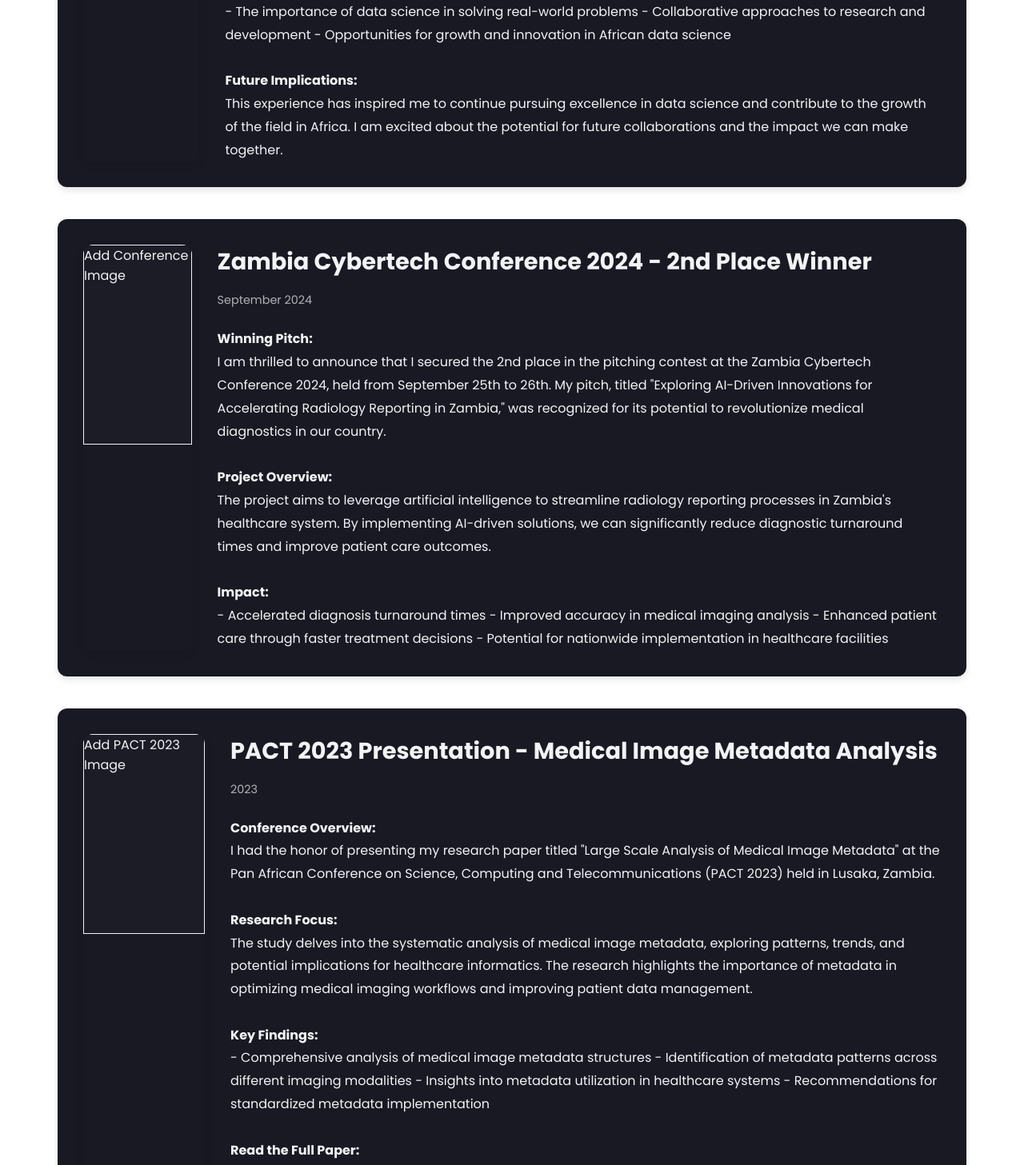
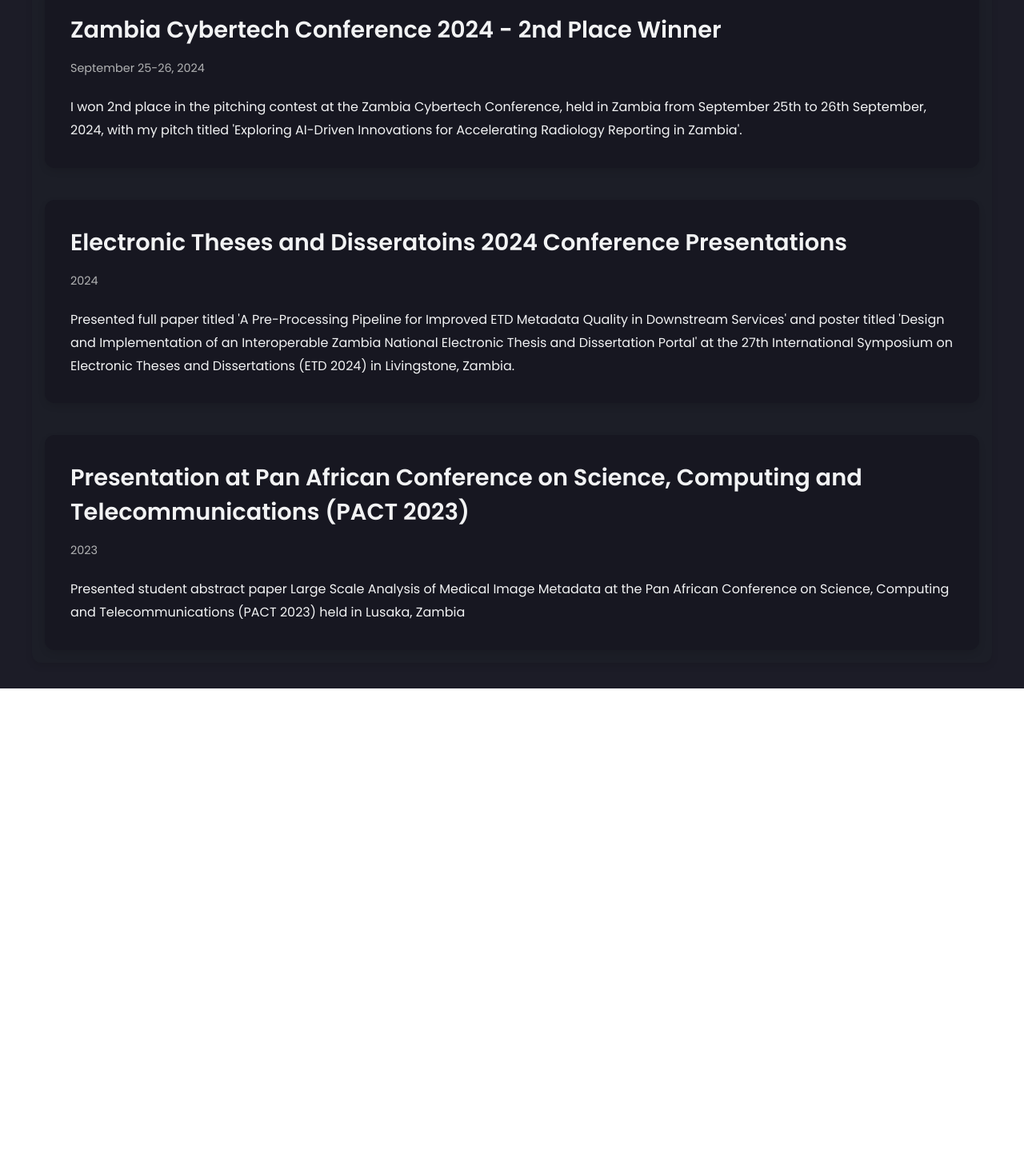
Before and after one commit to ElijahChileshe/portfolio, a React (Create React App) app: page /blogs in a window 1280 px wide. Shown: the part 560-2017 px from the top of the page at 80% size. After the commit the page ends 1421 px from the top, so only its background shows below. Built offline with nearby package versions, Linux system fonts and the light colour scheme.

Commit message:
modified blogs page

```diff
--- a/src/components/Blogs/Blogs.js
+++ b/src/components/Blogs/Blogs.js
@@ -4,10 +4,23 @@ import { useTheme } from 'styled-components';
 import ejayImg from '../../Images/DSA 1.jpg';
 
 const BlogContainer = styled.div`
-  padding: 4rem 2rem;
+  width: 100%;
+  padding: 2rem 0;
+  display: flex;
+  justify-content: center;
+  background-color: ${({ theme }) => theme.bg};
+`;
+
+const BlogWrapper = styled.div`
+  width: 100%;
   max-width: 1200px;
-  margin: 0 auto;
-  color: ${({ theme }) => theme.text_primary};
+  display: flex;
+  flex-direction: column;
+  gap: 14px;
+  padding: 1rem;
+  background-color: ${({ theme }) => theme.bgLight};
+  border-radius: 12px;
+  box-shadow: 0 4px 8px rgba(0, 0, 0, 0.1);
 `;
 
 const BlogHeader = styled.h1`
@@ -15,6 +28,7 @@ const BlogHeader = styled.h1`
   margin-bottom: 3rem;
   text-align: center;
   color: ${({ theme }) => theme.primary};
+  font-weight: 700;
 `;
 
 const BlogContent = styled.div`
@@ -24,16 +38,18 @@ const BlogContent = styled.div`
 `;
 
 const BlogPost = styled.div`
-  background: ${({ theme }) => theme.card_light};
+  background: ${({ theme }) => theme.card};
   border-radius: 12px;
   padding: 2rem;
   box-shadow: 0 4px 8px rgba(0, 0, 0, 0.1);
   transition: transform 0.3s ease;
   display: flex;
   gap: 2rem;
+  color: ${({ theme }) => theme.text_primary};
 
   &:hover {
     transform: translateY(-3px);
+    box-shadow: 0 6px 12px rgba(0, 0, 0, 0.15);
   }
 `;
 
@@ -41,6 +57,7 @@ const BlogTitle = styled.h2`
   font-size: 1.8rem;
   margin-bottom: 1rem;
   color: ${({ theme }) => theme.text_primary};
+  font-weight: 600;
 `;
 
 const BlogDate = styled.p`
@@ -53,7 +70,6 @@ const BlogImage = styled.div`
   width: 400px;
   border-radius: 12px;
   overflow: hidden;
-  box-shadow: 0 4px 12px rgba(0, 0, 0, 0.1);
   position: relative;
   z-index: 1;
 `;
@@ -61,7 +77,7 @@ const BlogImage = styled.div`
 const ImageContainer = styled.div`
   height: 250px;
   background: ${({ theme }) => theme.bg};
-  border: 1px solid ${({ theme }) => theme.border};
+  border: 1px solid ${({ theme }) => theme.primary};
   transition: all 0.3s ease;
   position: relative;
   overflow: hidden;
@@ -76,7 +92,7 @@ const ImageContainer = styled.div`
 
   &:hover {
     border-color: ${({ theme }) => theme.primary};
-    box-shadow: 0 4px 8px rgba(0, 0, 0, 0.15);
+    box-shadow: 0 4px 8px rgba(0, 0, 0, 0.2);
   }
 
   &:hover img {
@@ -89,106 +105,64 @@ const BlogText = styled.div`
   line-height: 1.8;
   color: ${({ theme }) => theme.text_primary};
   font-size: 1rem;
+
+  strong {
+    color: ${({ theme }) => theme.text_primary};
+  }
+
+  a {
+    color: ${({ theme }) => theme.primary};
+    text-decoration: none;
+    &:hover {
+      text-decoration: underline;
+    }
+  }
 `;
 
 const Blogs = () => {
   const theme = useTheme();
 
+  const blogPosts = [
+    {
+      title: "Data Science Africa 2025 Experience",
+      date: "June 2025",
+      content: "Data Science Africa 2025 was a transformative experience that brought together brilliant minds from across Africa and beyond. As a participant, I had the privilege of engaging with cutting-edge research, innovative solutions, and passionate individuals dedicated to advancing data science on the continent."
+    },
+    {
+      title: "Zambia Cybertech Conference 2024 - 2nd Place Winner",
+      date: "September 25-26, 2024",
+      content: "I won 2nd place in the pitching contest at the Zambia Cybertech Conference, held in Zambia from September 25th to 26th September, 2024, with my pitch titled 'Exploring AI-Driven Innovations for Accelerating Radiology Reporting in Zambia'."
+    },
+    {
+      title: "Electronic Theses and Disseratoins 2024 Conference Presentations",
+      date: "2024",
+      content: "Presented full paper titled 'A Pre-Processing Pipeline for Improved ETD Metadata Quality in Downstream Services' and poster titled 'Design and Implementation of an Interoperable Zambia National Electronic Thesis and Dissertation Portal' at the 27th International Symposium on Electronic Theses and Dissertations (ETD 2024) in Livingstone, Zambia."
+    },
+    {
+      title: "Presentation at Pan African Conference on Science, Computing and Telecommunications (PACT 2023)",
+      date: "2023",
+      content: "Presented student abstract paper Large Scale Analysis of Medical Image Metadata at the Pan African Conference on Science, Computing and Telecommunications (PACT 2023) held in Lusaka, Zambia"
+    }
+  ];
+
   return (
     <BlogContainer>
+      <BlogWrapper>
         <BlogHeader>My Blog Posts</BlogHeader>
-
         <BlogContent>
-        <BlogPost>
-          <BlogImage>
-            <ImageContainer>
-              {/* Main image for Data Science Africa 2025 */}
-              <img src={ejayImg} alt="Profile" />
-            </ImageContainer>
-          </BlogImage>
+          {blogPosts.map((post, index) => (
+            <BlogPost key={index} index={index}>
               <div>
-            <BlogTitle>Data Science Africa 2025 Experience</BlogTitle>
-            <BlogDate>June 2025</BlogDate>
+                <BlogTitle>{post.title}</BlogTitle>
+                <BlogDate>{post.date}</BlogDate>
                 <BlogText>
-              <strong>Introduction:</strong>
-              <br />
-              Data Science Africa 2025 was a transformative experience that brought together brilliant minds from across Africa and beyond. As a participant, I had the privilege of engaging with cutting-edge research, innovative solutions, and passionate individuals dedicated to advancing data science on the continent.
-              <br /><br />
-              <strong>Key Takeaways:</strong>
-              <br />
-              - The importance of data science in solving real-world problems
-              - Collaborative approaches to research and development
-              - Opportunities for growth and innovation in African data science
-              <br /><br />
-              <strong>Future Implications:</strong>
-              <br />
-              This experience has inspired me to continue pursuing excellence in data science and contribute to the growth of the field in Africa. I am excited about the potential for future collaborations and the impact we can make together.
+                  {post.content}
                 </BlogText>
               </div>
             </BlogPost>
-
-        <BlogPost>
-          <BlogImage>
-            <ImageContainer>
-              {/* Cybertech Conference Image */}
-              <p>Add Conference Image</p>
-            </ImageContainer>
-          </BlogImage>
-          <div>
-            <BlogTitle>Zambia Cybertech Conference 2024 - 2nd Place Winner</BlogTitle>
-            <BlogDate>September 2024</BlogDate>
-            <BlogText>
-              <strong>Winning Pitch:</strong>
-              <br />
-              I am thrilled to announce that I secured the 2nd place in the pitching contest at the Zambia Cybertech Conference 2024, held from September 25th to 26th. My pitch, titled "Exploring AI-Driven Innovations for Accelerating Radiology Reporting in Zambia," was recognized for its potential to revolutionize medical diagnostics in our country.
-              <br /><br />
-              <strong>Project Overview:</strong>
-              <br />
-              The project aims to leverage artificial intelligence to streamline radiology reporting processes in Zambia's healthcare system. By implementing AI-driven solutions, we can significantly reduce diagnostic turnaround times and improve patient care outcomes.
-              <br /><br />
-              <strong>Impact:</strong>
-              <br />
-              - Accelerated diagnosis turnaround times
-              - Improved accuracy in medical imaging analysis
-              - Enhanced patient care through faster treatment decisions
-              - Potential for nationwide implementation in healthcare facilities
-            </BlogText>
-          </div>
-        </BlogPost>
-
-        <BlogPost>
-          <BlogImage>
-            <ImageContainer>
-              {/* Placeholder for PACT 2023 image */}
-              <p>Add PACT 2023 Image</p>
-            </ImageContainer>
-          </BlogImage>
-          <div>
-            <BlogTitle>PACT 2023 Presentation - Medical Image Metadata Analysis</BlogTitle>
-            <BlogDate>2023</BlogDate>
-            <BlogText>
-              <strong>Conference Overview:</strong>
-              <br />
-              I had the honor of presenting my research paper titled "Large Scale Analysis of Medical Image Metadata" at the Pan African Conference on Science, Computing and Telecommunications (PACT 2023) held in Lusaka, Zambia.
-              <br /><br />
-              <strong>Research Focus:</strong>
-              <br />
-              The study delves into the systematic analysis of medical image metadata, exploring patterns, trends, and potential implications for healthcare informatics. The research highlights the importance of metadata in optimizing medical imaging workflows and improving patient data management.
-              <br /><br />
-              <strong>Key Findings:</strong>
-              <br />
-              - Comprehensive analysis of medical image metadata structures
-              - Identification of metadata patterns across different imaging modalities
-              - Insights into metadata utilization in healthcare systems
-              - Recommendations for standardized metadata implementation
-              <br /><br />
-              <strong>Read the Full Paper:</strong>
-              <br />
-              <a href="#" style={{ color: `${theme.primary}`, textDecoration: 'underline' }}>View Published Paper</a>
-            </BlogText>
-          </div>
-        </BlogPost>
+          ))}
         </BlogContent>
+      </BlogWrapper>
     </BlogContainer>
   );
 };
--- a/src/components/Footer/index.js
+++ b/src/components/Footer/index.js
@@ -13,7 +13,7 @@ const FooterContainer = styled(motion.div)`
   padding: 2rem 0;
   display: flex;
   justify-content: center;
-  //background: linear-gradient(100.26deg, rgba(0, 102, 255, 0.05) 42.33%, rgba(150, 0, 225, 0.05) 127.07%);
+  background: linear-gradient(100.26deg, rgba(0, 102, 255, 0.05) 42.33%, rgba(150, 0, 225, 0.05) 127.07%);
 `;
 
 
```
Also changed, not shown: 2 other files (tests, documents, lock files or other folders). Lines whose indentation alone changed are shown as unchanged.
